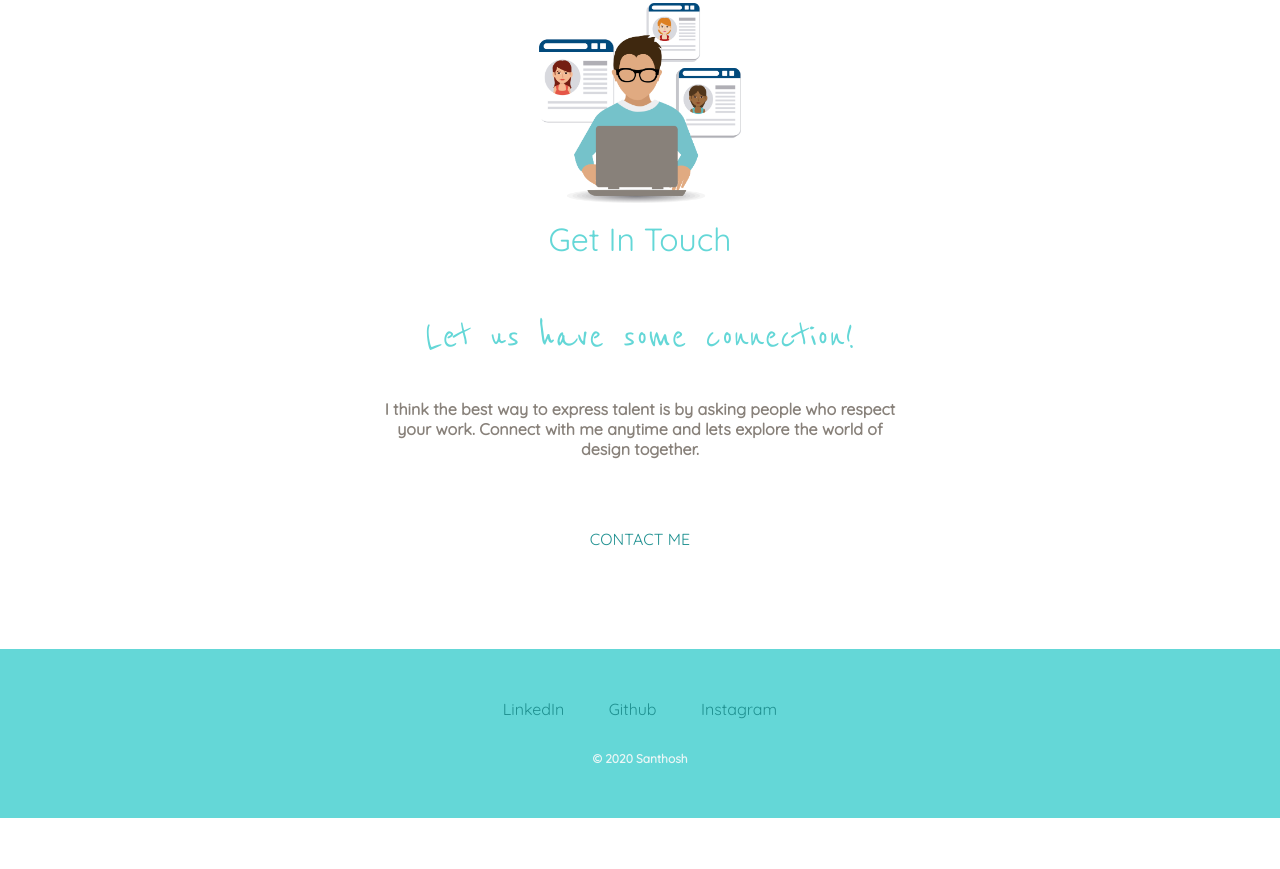
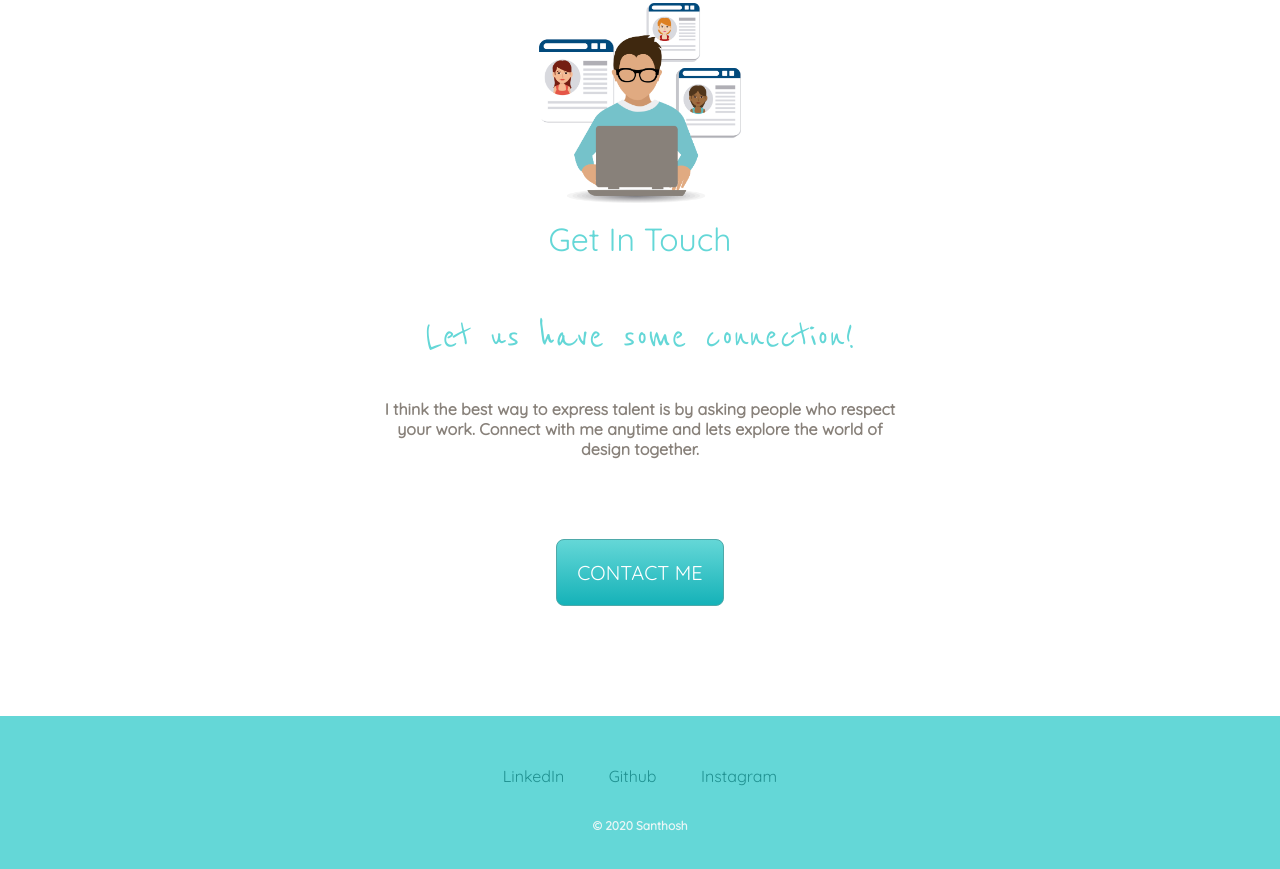
Before and after one commit to san-gitlogin/Portfolio, a plain HTML site: page index.html in a window 1280 px wide. Shown: the part 3520-4389 px from the top of the page. Before the commit the page ends 4338 px from the top, so only its background shows below. Drawn offline with Linux system fonts and the light colour scheme.

Commit message:
Update index.html

```diff
--- a/index.html
+++ b/index.html
@@ -72,7 +72,24 @@
       <h2>Get In Touch</h2>
       <h3>Let us have some connection!</h3>
       <p class="contact-message">I think the best way to express talent is by asking people who respect your work. Connect with me anytime and lets explore the world of design together.</p>
-      <a class="btn" href="mailto:san.phplogin@gmail.com">CONTACT ME</a>
+      <a style="
+       background: #64D7D7;
+       background-image: -webkit-linear-gradient(top, #64D7D7, #15B2B8);
+       background-image: -moz-linear-gradient(top, #64D7D7, #15B2B8);
+       background-image: -ms-linear-gradient(top, #64D7D7, #15B2B8);
+       background-image: -o-linear-gradient(top, #64D7D7, #15B2B8);
+       background-image: linear-gradient(to bottom, #64D7D7, #15B2B8);
+       -webkit-border-radius: 8px;
+       -moz-border-radius: 8px;
+       border-radius: 8px;
+       color: #FFFFFF;
+       font-family: 'Quicksand' sans-serif;
+       font-size: 20px;
+       padding: 20px;
+       border: solid #4EA9A9 1px;
+       text-decoration: none;
+       display: inline-block;
+       cursor: pointer;" href="mailto:san.phplogin@gmail.com">CONTACT ME</a>
     </div>
   </div>
 
```
